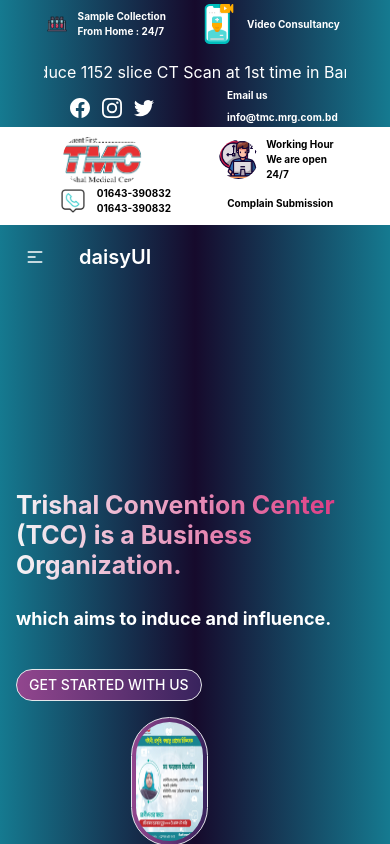
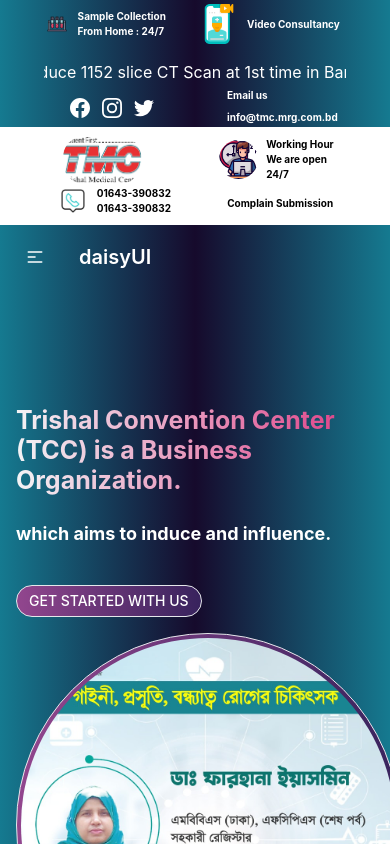
Before and after one commit to Sadnan-2019/tmc-client-side, a React (Create React App) app: page / in a window 390 px wide. Shown: the top 844 px of the page. Built offline with nearby package versions, Linux system fonts and the light colour scheme; no server answers.

Commit message:
services

```diff
--- a/src/components/Home/Banner.js
+++ b/src/components/Home/Banner.js
@@ -64,7 +64,7 @@ const Banner = () => {
         <Slider {...settings} className="">
           <div className=" ">
             <section className="   blog   hero min-h-screen      bg-gradient-to-r from-[#157A90] via-[#160a2c] to-[#157A90] text-white">
-              <div className=" md:py-20 py-10 lg:py-24 hero-content flex-col lg:flex-row-reverse  h-screen      ">
+              <div className=" md:py-20 py-10 lg:py-24 hero-content flex-col lg:flex-row-reverse       ">
                 <div className="slide-content sm:max-w-xs lg:max-w-xl text-left md:ml-8 lg:order-1 order-2   lg:mt-0 ">
                   <h2
                     style={{ lineHeight: "120%" }}
@@ -101,7 +101,7 @@ const Banner = () => {
 
                 <div class="    text-left md:ml-8 lg:order-1 order-2   lg:mt-0  ">
                   <img src={landingone} alt=""
-                  className={`h-3/5 w-3/5 slide-text p-1   lg:p-2 rounded-full  lg:text-lg font-bold  hover-button bg-gradient-to-r from-[#92468E] to-[#38235D]     border          text-white   ${
+                  className={`  max-w-sm slide-text p-1   lg:p-2 rounded-full  lg:text-lg font-bold  hover-button bg-gradient-to-r from-[#92468E] to-[#38235D]     border          text-white   ${
                     currentSlideTwo === 0 ? "animatedpic" : ""
                   }`}
 
@@ -117,7 +117,7 @@ const Banner = () => {
                 </div>
               </div>
 
-              <div
+              {/* <div
                 data-aos="fade-down"
                 data-aos-easing="linear"
                 data-aos-duration="1500"
@@ -133,7 +133,7 @@ const Banner = () => {
                     d="M0,128L120,160C240,192,480,256,720,272C960,288,1200,256,1320,240L1440,224L1440,320L1320,320C1200,320,960,320,720,320C480,320,240,320,120,320L0,320Z"
                   ></path>
                 </svg>
-              </div>
+              </div> */}
             </section>
           </div>
           <div className=" ">
```
